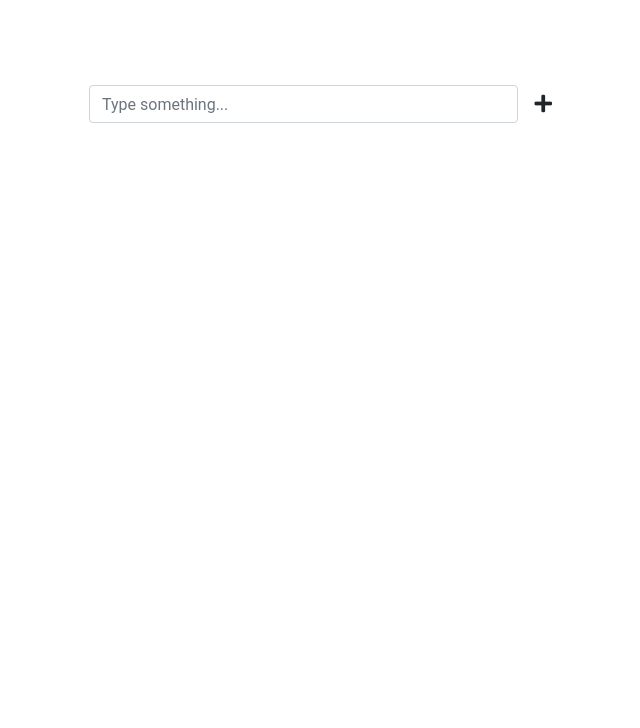
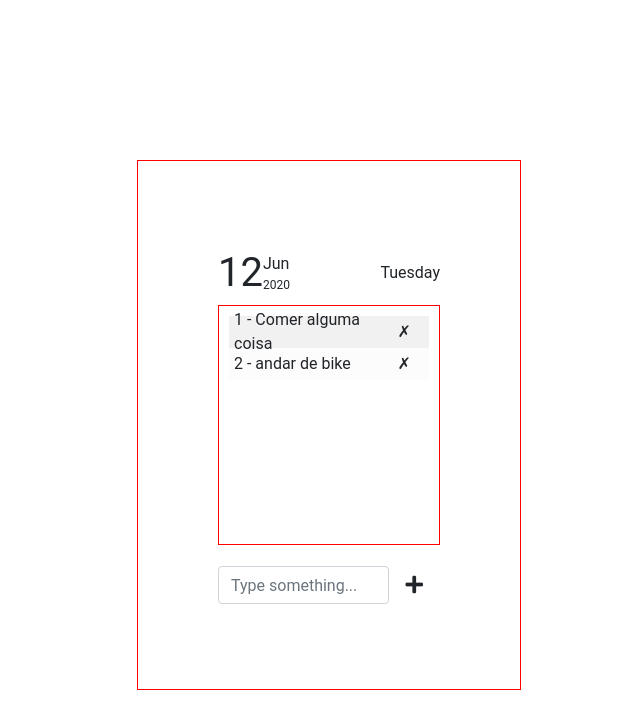
Before and after one commit to bidodev/react.js-todo-list, a React (Create React App) app: page / in a window 1280 px wide. Shown: the top 728 px of the page, without its empty margins (311-951 px from the left). Built offline with nearby package versions, Linux system fonts and the light colour scheme.

Commit message:
data-component and styles

```diff
--- a/src/App.css
+++ b/src/App.css
@@ -1,6 +1,7 @@
 .App {
-  margin: 0 auto;
-  width: 50vw;
+  border: 1px solid red;
+  margin: 20vh auto;
+  width: 30vw;
   padding: 5rem;
 
 }
--- a/src/App.js
+++ b/src/App.js
@@ -1,19 +1,19 @@
 import React, { Component } from 'react';
 import './App.css';
 import List from './components/list-component';
+import Data from './components/data-component';
 
 class App extends Component {
   constructor() {
     super();
     this.state = {
-      todos: []
+      todos: ['Comer alguma coisa', 'andar de bike'],
     };
   }
 
-
   handleClick = () => {
     //not the best way
-    const input = document.querySelector(".form-control").value;
+    const input = document.querySelector('.form-control').value;
 
     //copy current list of items
     const list = [...this.state.todos];
@@ -28,12 +28,16 @@ class App extends Component {
   handleDelete = (id) => {
     //copy current list of items
     const list = [...this.state.todos];
-
-  }
+  };
 
   render() {
     return (
       <div className="App">
+        <Data />
+
+        {/* Pass down the status into the List component */}
+        <List todos={this.state.todos} />
+
         {/* header adding a new item */}
         <div className="header-add">
           <input
@@ -45,9 +49,6 @@ class App extends Component {
             <i className="fas fa-plus"></i>
           </button>
         </div>
-
-        {/* Pass down the status into the List component */}
-        <List todos={this.state.todos} />
       </div>
     );
   }
--- /dev/null
+++ b/src/components/data-component.jsx
@@ -0,0 +1,28 @@
+import React from 'react';
+import './data.styles.scss';
+
+const Data = () => {
+  const generateData = () => {
+    const data = {
+      day: 12,
+      weekday: 'Tuesday',
+      month: 'Jun',
+      year: "2020"
+    };
+    return data;
+  };
+  const { day, weekday, month, year } = generateData();
+
+  return (
+    <div className="header-data">
+      <div className="header-day">{day}</div>
+      <div className="header-month">
+        {month}
+        <span>{year}</span>
+      </div>
+      <div className="header-week-day">{weekday}</div>
+    </div>
+  );
+};
+
+export default Data;
--- /dev/null
+++ b/src/components/data.styles.scss
@@ -0,0 +1,29 @@
+.header-data{
+    height: 8vh;
+    display: flex;
+    justify-content: space-between;
+    align-items: center;
+    //border: 1px solid red;
+}
+
+.header-day{
+    //border: 1px solid red;
+    font-size: 2.5rem;
+    flex-basis: 2.8vw;
+}
+.header-month{
+    display: flex;
+    flex-direction: column;
+    //border: 1px solid teal;
+    flex-basis: 2.5vw;
+
+    span{
+        font-size: 12px;
+    }
+}
+
+.header-week-day{
+    text-align: right;
+    flex: 1;
+    //border: 1px solid green;;
+}
--- a/src/components/list-component.jsx
+++ b/src/components/list-component.jsx
@@ -8,7 +8,7 @@ const List = (props) => {
       {props.todos.map((todo, index) => (
         <li className={index % 2 === 0 ? 'item-even' : 'item-odd'} key={index}>
           {`${index + 1} - ${todo}`}
-          <button className="delete-btn">✗</button>
+          <button className="btn">✗</button>
         </li>
       ))}
     </ul>
--- a/src/components/list-component.styles.scss
+++ b/src/components/list-component.styles.scss
@@ -1,14 +1,18 @@
 
 .list-items{
-
+    border: 1px solid red;
+    height: 30vh;
     list-style-type: none;
     padding: 10px;
   }
 
   .item-even, .item-odd {
       display: flex;
+      align-items: center;
       width: 100%;
       justify-content: space-between;
+      height: 4vh;
+      padding: 0 5px;
   }
 
   .item-even{
```
